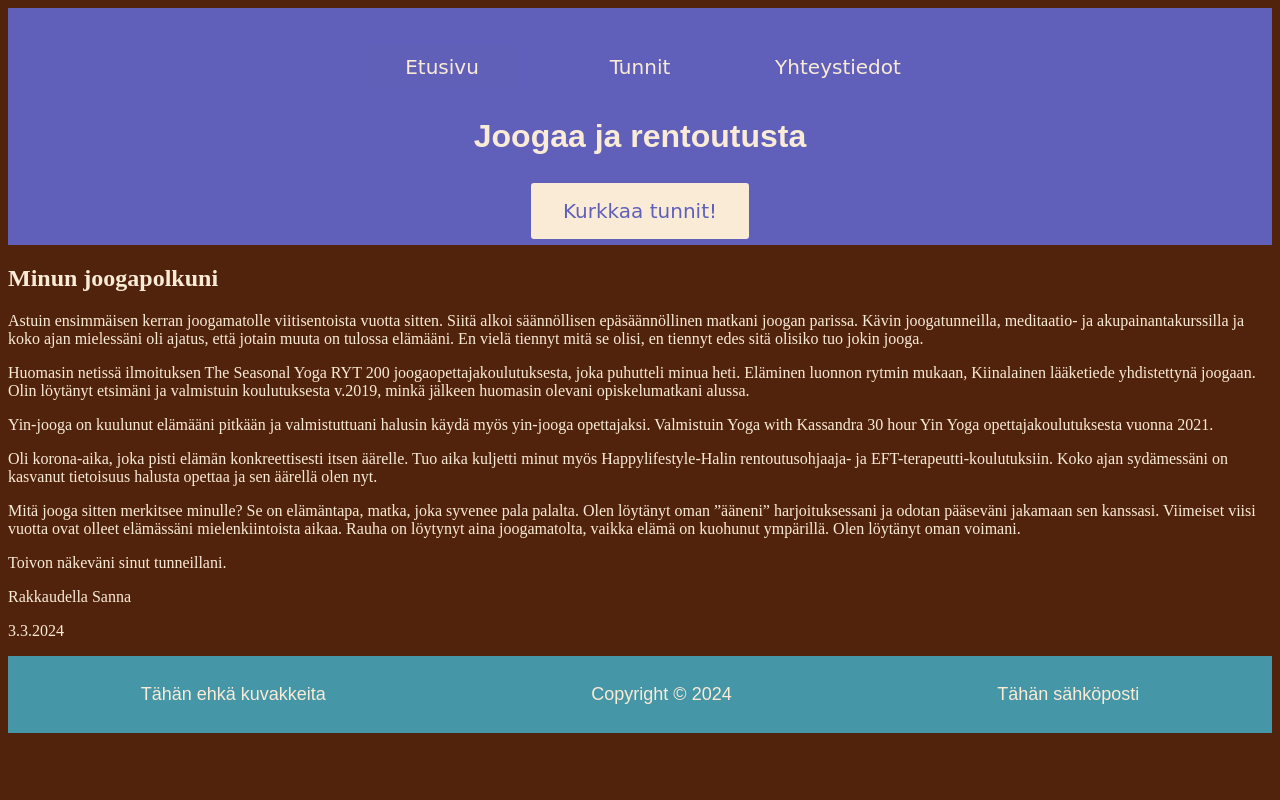
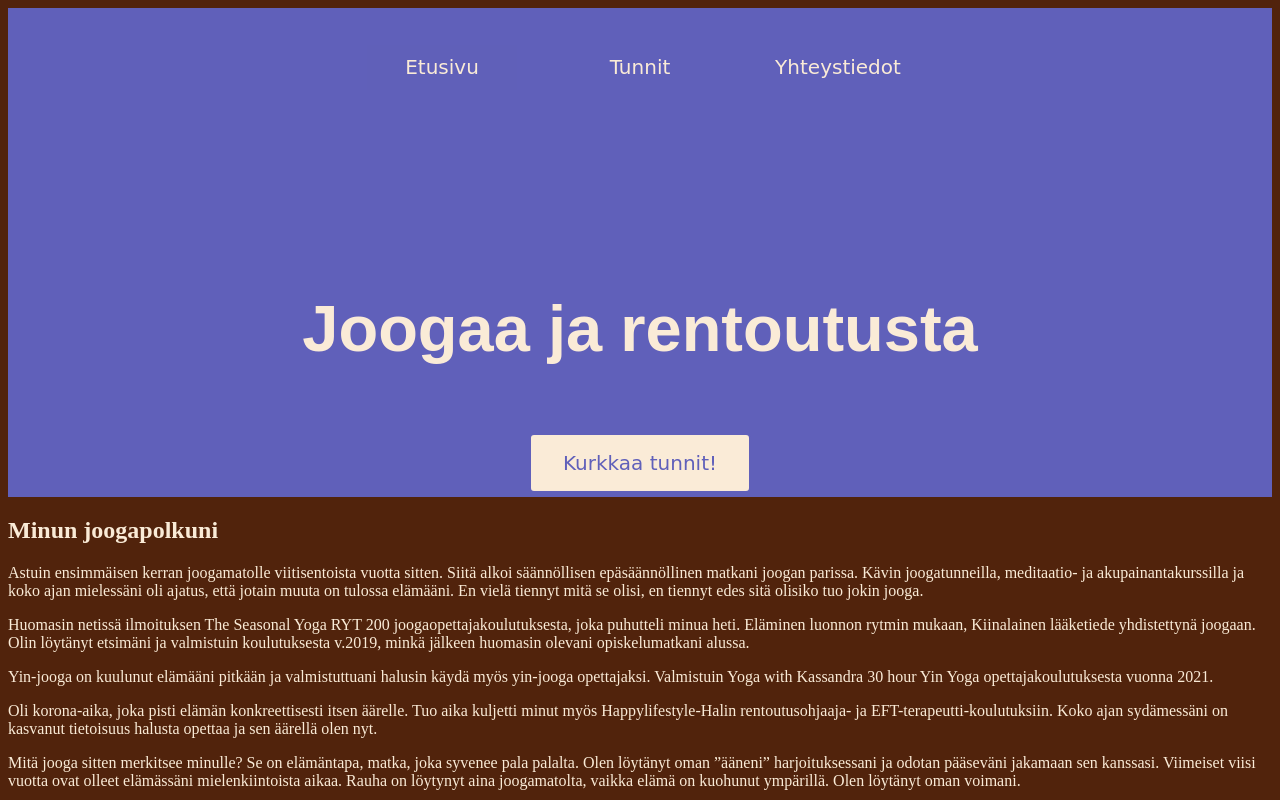
Before and after one commit to bhm543/bhm543.github.io, a plain HTML site: page index.html in a window 1280 px wide. Shown: the top 800 px of the page. Drawn offline with Linux system fonts and the light colour scheme.

Commit message:
slogan säätöä

```diff
--- a/tyyli.css
+++ b/tyyli.css
@@ -82,6 +82,14 @@ nav a {
     margin: 5px 20px;
 }
 
+#slogan {
+    font-size: 65px;
+    padding-top: 150px;
+    padding-bottom: 20px;
+    padding-left: 200px;
+    padding-right: 200px;
+}
+
 footer{
     flex-direction: row;
     text-align: left;
```
